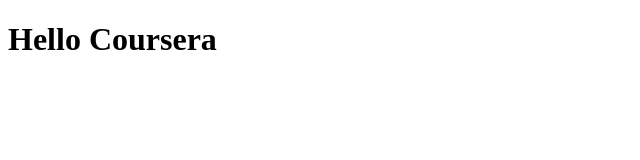
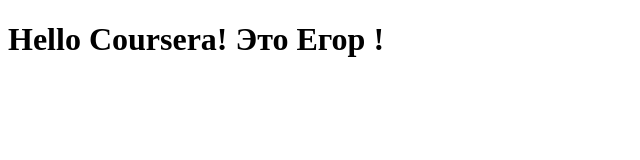
Before and after one commit to sogasamsung/coursera-test, a plain HTML site: page site/index.html in a window 1280 px wide. Shown: the whole page, without its empty margins (0-640 px from the left). Drawn offline with Linux system fonts and the light colour scheme.

Commit message:
small add

```diff
--- a/site/index.html
+++ b/site/index.html
@@ -4,6 +4,6 @@
 	<title>Hello Coursera</title>
 </head>
 <body>
-<H1>Hello Coursera</H1>
+<H1>Hello Coursera! Это Егор !</H1>
 </body>
 </html>
```
